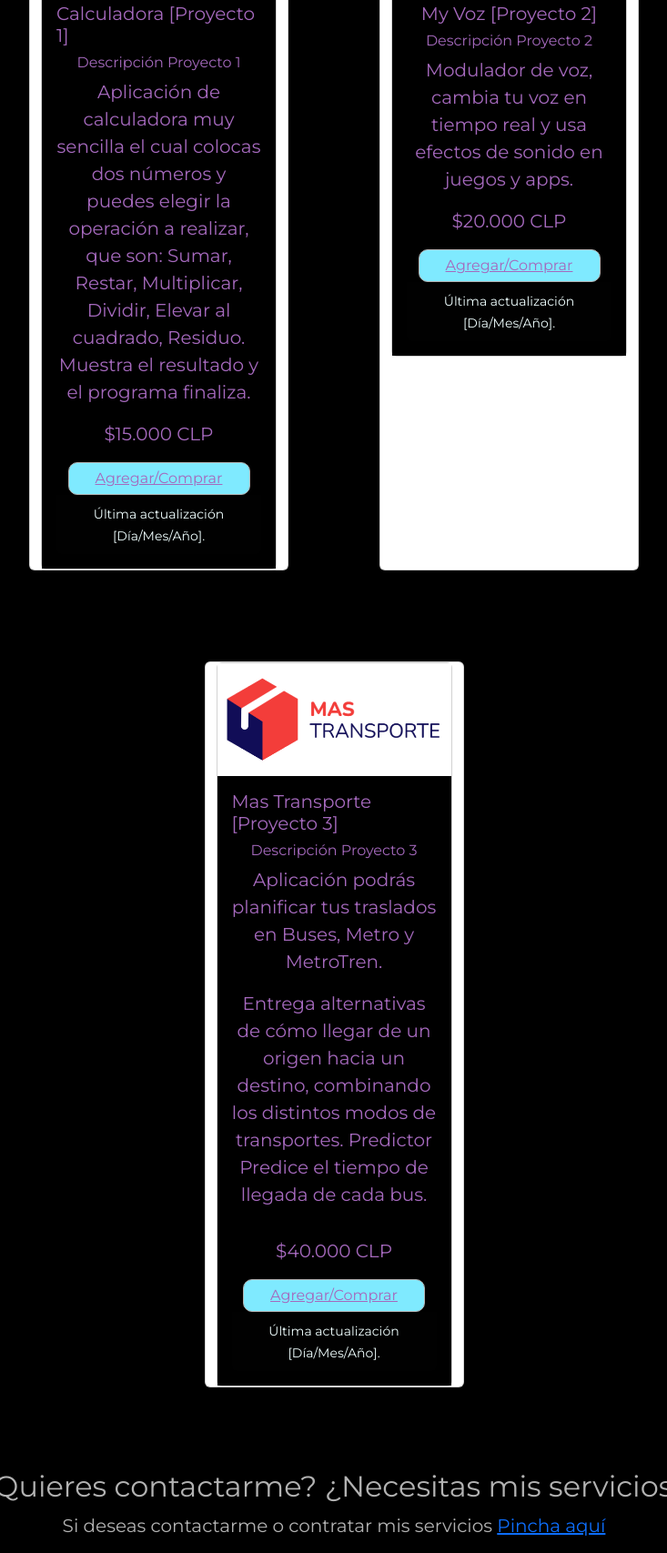
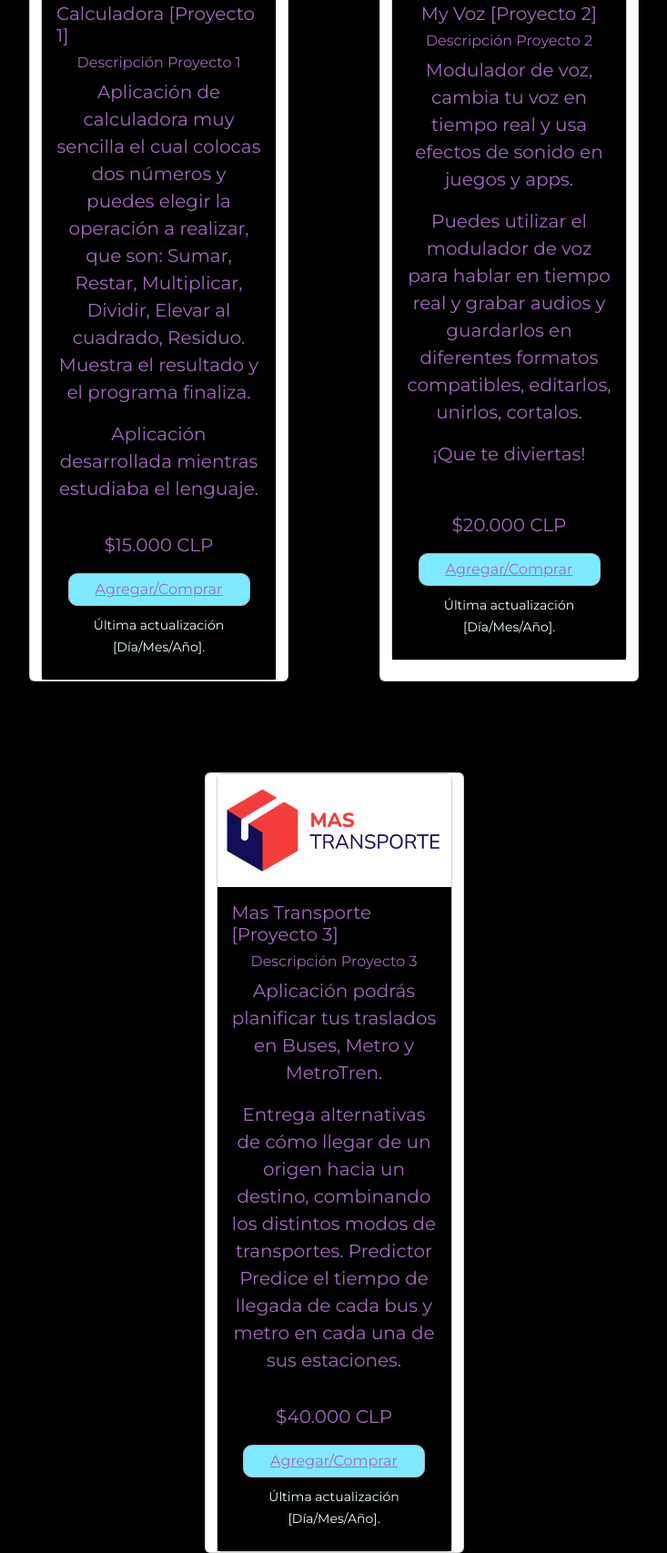
Before and after one commit to BlackHawk1303/PreEntrega3-MiguelFarias, a website: page pages/experiencia.html in a window 1280 px wide. Shown: the part 393-2100 px from the top of the page at 91% size, without its empty margins (273-1006 px from the left). Drawn offline with nearby package versions, Linux system fonts and the light colour scheme.

Commit message:
Correcionnes v4

```diff
--- a/pages/experiencia.html
+++ b/pages/experiencia.html
@@ -95,6 +95,7 @@
                 <p class="card-text">
                   Aplicación de calculadora muy sencilla el cual colocas dos números y puedes elegir la operación a realizar, que son:
                   Sumar, Restar, Multiplicar, Dividir, Elevar al cuadrado, Residuo. Muestra el resultado y el programa finaliza.
+                  <p>Aplicación desarrollada mientras estudiaba el lenguaje.</p>
                 </p>
                 <p>$15.000 CLP</p>
                 <button class="btn-card">Agregar/Comprar</button>
@@ -121,6 +122,11 @@
                 <p class="card-text">
                   Modulador de voz, cambia tu voz en
                   tiempo real y usa efectos de sonido en juegos y apps.
+                  <p>Puedes utilizar el modulador de voz para hablar en tiempo real
+                    y grabar audios y guardarlos en diferentes formatos compatibles, editarlos,
+                    unirlos, cortalos.
+                    <p>¡Que te diviertas!</p>
+                  </p>
                 </p>
                 <p>$20.000 CLP</p>
                 <button class="btn-card">Agregar/Comprar</button>
@@ -149,7 +155,7 @@
                   Metro y MetroTren.
                 <p>Entrega alternativas de cómo llegar de un origen hacia un destino,
                   combinando los distintos modos de transportes. Predictor Predice el tiempo
-                de llegada de cada bus.</p>
+                de llegada de cada bus y metro en cada una de sus estaciones.</p>
                 </p>
                 <p>$40.000 CLP</p>
                 <button class="btn-card">Agregar/Comprar</button>
```
